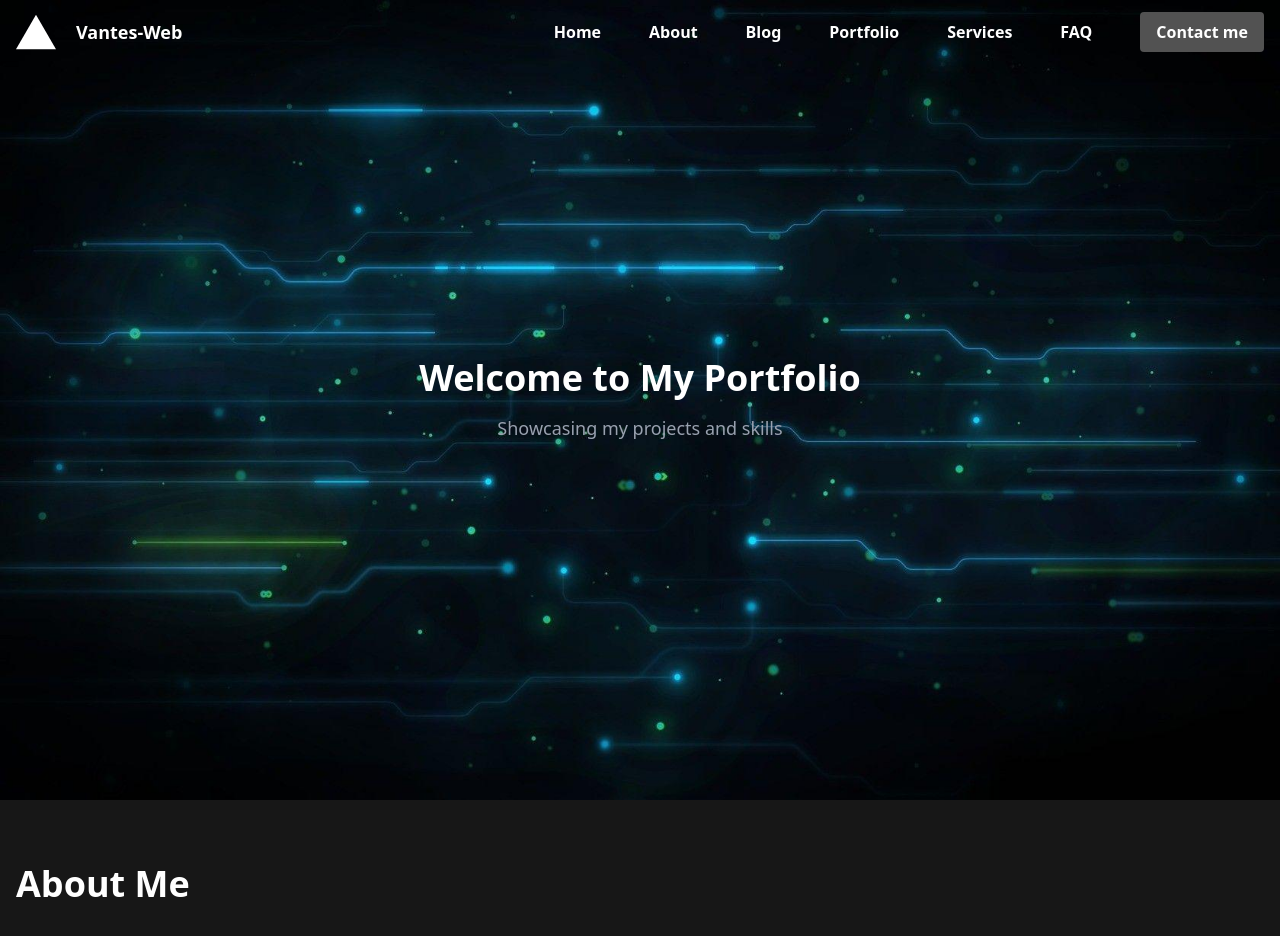
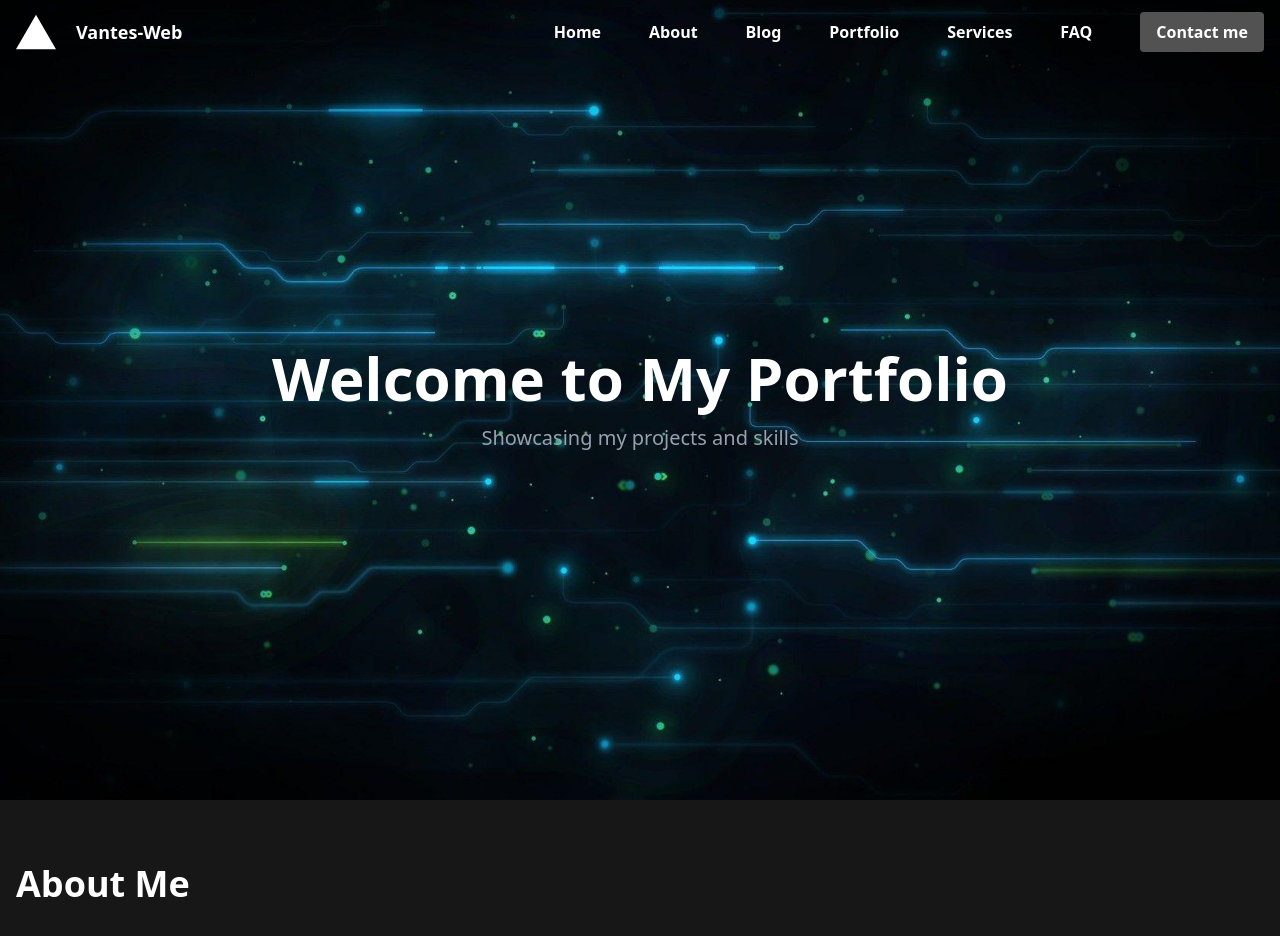
Before and after one commit to Zappaware/portfolio-zappaware, a Next.js app: page / in a window 1280 px wide. Shown: the top 936 px of the page. Built offline with nearby package versions, Linux system fonts and the light colour scheme.

Commit message:
Fix the Hero.tsx to be responsive

```diff
--- a/src/components/Hero.tsx
+++ b/src/components/Hero.tsx
@@ -1,10 +1,21 @@
 export default function Hero() {
 	return (
-		<div className="flex flex-col items-center justify-center h-screen bg-transparet">
-			<h1 className="text-4xl font-bold text-white">Welcome to My Portfolio</h1>
-			<p className="mt-4 text-lg text-gray-400">
-				Showcasing my projects and skills
-			</p>
-		</div>
+		<>
+			{/* Desktop */}
+			<div className="hidden lg:flex flex-col items-center justify-center h-screen bg-transparet text-center px-4">
+				<h1 className="text-6xl font-bold text-white">Welcome to My Portfolio</h1>
+				<p className="mt-4 text-xl text-gray-400 max-w-2xl">
+					Showcasing my projects and skills
+				</p>
+			</div>
+
+			{/* Mobile */}
+			<div className="flex lg:hidden flex-col items-center justify-center h-screen bg-transparet text-center px-4">
+				<h1 className="text-4xl font-bold text-white">Welcome to My Portfolio</h1>
+				<p className="mt-4 text-lg text-gray-400 max-w-md">
+					Showcasing my projects and skills
+				</p>
+			</div>
+		</>
 	);
 }
```
